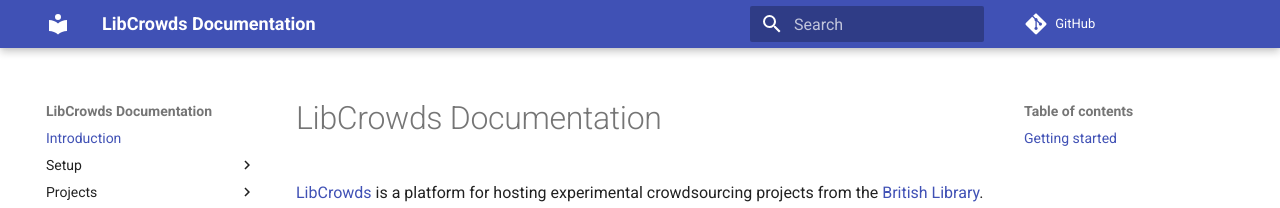
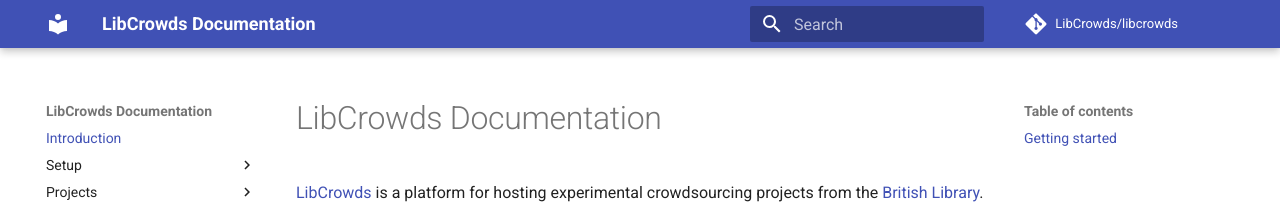
Before and after one commit to LibCrowds/docs, an MkDocs documentation site: the page built from docs/index.md, in a window 1280 px wide. Shown: the top 208 px of the page. Built offline with MkDocs 1.6.1 and Material for MkDocs 9.7.7, drawn with Linux system fonts in a browser that asks for light colours; comment, search, counter and statistics services are not loaded; old or Windows-style settings are respelled for this version of MkDocs.

Commit message:
Use main libcrowds repo for repo_name and repo_url

```diff
--- a/mkdocs.yml
+++ b/mkdocs.yml
@@ -1,8 +1,8 @@
 site_name: 'LibCrowds Documentation'
 theme:
   name: 'material'
-repo_name: 'GitHub'
-repo_url: 'https://github.com/LibCrowds/docs'
+repo_name: 'LibCrowds/libcrowds'
+repo_url: 'https://github.com/LibCrowds/libcrowds'
 extra:
   social:
     - type: 'github'
```
